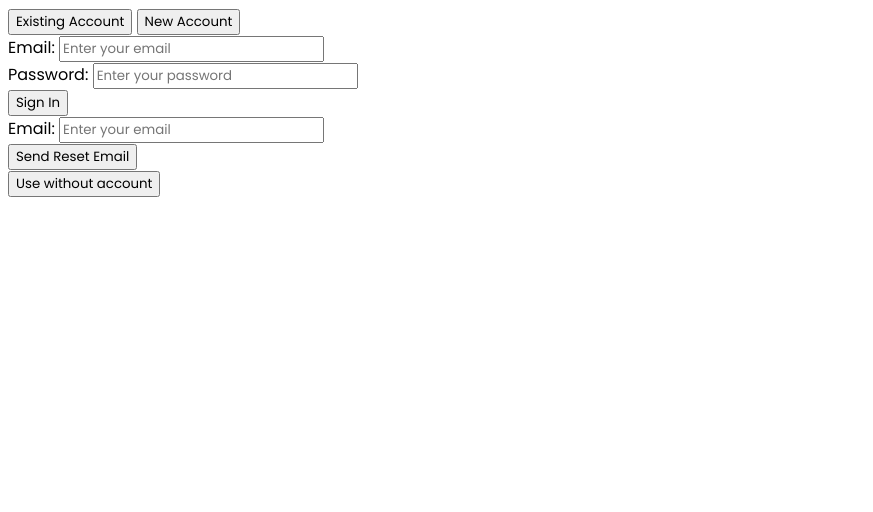
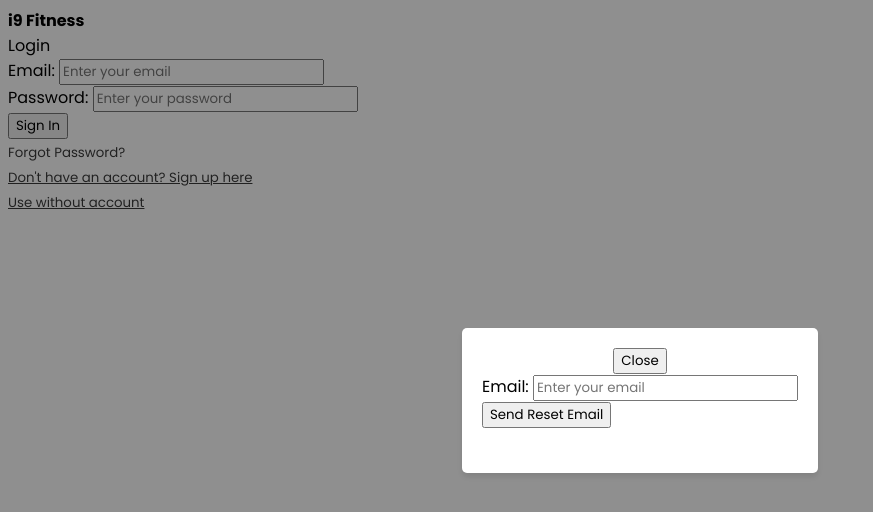
Before and after one commit to kopatsis/i9frontend, a SvelteKit app: page /login in a window 1280 px wide. Both pictures are taken after a click on the button "Forgot Password?". Shown: the top 512 px of the page, without its empty margins (0-873 px from the left). Built offline with nearby package versions, Linux system fonts and the light colour scheme; no server answers.

Commit message:
modal styling begin

```diff
--- a/src/popups/ForgotPass.svelte
+++ b/src/popups/ForgotPass.svelte
@@ -1,8 +1,9 @@
 <script>
 	// @ts-nocheck
 
-	import { auth } from "../auth/firebase";
+	import { auth } from '../auth/firebase';
 	import { sendPasswordResetEmail } from 'firebase/auth';
+	import Modal from '../templates/Modal.svelte';
 
 	export let open = true;
 	export let email = '';
@@ -29,12 +30,14 @@
 			console.error('Login error:', error);
 		}
 	}
-
 </script>
 
+<Modal bind:open={open}>
 	{#if success}
 		<div>Successfully sent reset email to {email}</div>
 	{/if}
+
+	<button on:click={() => (open = false)}>Close</button>
 
 	<form on:submit|preventDefault={sendReset}>
 		<div>
@@ -48,3 +51,5 @@
 			<p style="color: red;">{errorMessage}</p>
 		{/if}
 	</form>
+	<br />
+</Modal>
--- a/src/routes/+page.svelte
+++ b/src/routes/+page.svelte
@@ -150,4 +150,5 @@
 	<button on:click={() => workoutGen('Intro')}>Assessment Workout</button>
 	<br />
 {/if}
+
 <MainFooter />
--- a/src/routes/login/+page.svelte
+++ b/src/routes/login/+page.svelte
@@ -6,7 +6,7 @@
 	import Signin from './Signin.svelte';
 	import Signup from './Signup.svelte';
 
-	let signInForm = true;
+	let signUpForm = false;
 
 	async function createLocalUser() {
 		const url = `${import.meta.env.VITE_BACKEND_URL}/users/local`;
@@ -45,12 +45,32 @@
 	};
 </script>
 
-<button on:click={() => (signInForm = true)}>Existing Account</button>
-<button on:click={() => (signInForm = false)}>New Account</button>
+<div>
+    <b>i9 Fitness</b>
+</div>
 
-{#if signInForm}
-	<Signin />
-	<button on:click={localLogin}>Use without account</button>
+
+{#if !signUpForm}
+	<Signin bind:signUp={signUpForm} />
+	<button class="link-button" on:click={localLogin}>Use without account</button>
 {:else}
-	<Signup />
+	<Signup bind:signUp={signUpForm}/>
 {/if}
+
+
+<style>
+	.link-button {
+	  background: none;
+	  border: none;
+	  color: rgb(59, 59, 59);
+	  text-decoration: underline;
+	  cursor: pointer;
+	  padding: 0;
+	  font-family: inherit;
+	}
+
+	.link-button:hover,
+	.link-button:focus {
+	  text-decoration: none;
+	}
+  </style>
--- a/src/routes/login/Signin.svelte
+++ b/src/routes/login/Signin.svelte
@@ -10,6 +10,7 @@
 	import Logout from '../../components/Logout.svelte';
 	import ForgotPass from '../../popups/ForgotPass.svelte';
 
+	export let signUp = false;
 	let email = '';
 	let password = '';
 	let errorMessage = '';
@@ -26,10 +27,10 @@
 			setLocalLogout();
 			goto('./');
 		} catch (error) {
-      if (error.code === 'auth/user-not-found'){
-        errorMessage = "No user with this email exists"
-      } else if (error.code === 'auth/wrong-password'){
-        errorMessage = "Incorrect password for this user"
+			if (error.code === 'auth/user-not-found') {
+				errorMessage = 'No user with this email exists';
+			} else if (error.code === 'auth/wrong-password') {
+				errorMessage = 'Incorrect password for this user';
 			} else {
 				errorMessage = error.message;
 			}
@@ -60,7 +61,11 @@
 		<Logout />
 	</div>
 {:else}
+	<div>Login</div>
 	<form on:submit|preventDefault={signIn}>
+		{#if errorMessage}
+			<p style="color: red;">{errorMessage}</p>
+		{/if}
 		<div>
 			<label for="email">Email:</label>
 			<input id="email" type="email" bind:value={email} placeholder="Enter your email" required />
@@ -78,15 +83,31 @@
 		<div>
 			<button type="submit">Sign In</button>
 		</div>
-    {#if !forgotPass}
 		<div>
-      <button on:click={() => forgotPass = true}>Forgot Password?</button>
+			<button class="link-button" type="button" on:click={() => (forgotPass = true)}>Forgot Password?</button>
 		</div>
-    {:else}
+		<div>
+			<button class="link-button" type="button" on:click={() => (signUp = true)}>Don't have an account? Sign up here</button>
+		</div>
+		{#if forgotPass}
 			<ForgotPass {email} bind:open={forgotPass} />
-    {/if}
-		{#if errorMessage}
-			<p style="color: red;">{errorMessage}</p>
 		{/if}
 	</form>
 {/if}
+
+<style>
+	.link-button {
+	  background: none;
+	  border: none;
+	  color: rgb(59, 59, 59);
+	  text-decoration: underline;
+	  cursor: pointer;
+	  padding: 0;
+	  font-family: inherit;
+	}
+
+	.link-button:hover,
+	.link-button:focus {
+	  text-decoration: none;
+	}
+  </style>
--- a/src/routes/login/Signup.svelte
+++ b/src/routes/login/Signup.svelte
@@ -6,6 +6,8 @@
 
 	import { auth } from '../../auth/firebase';
 	import { createUserWithEmailAndPassword } from 'firebase/auth';
+
+	export let signUp = true;
 
 	let password = '';
 	let confirmPassword = '';
@@ -71,10 +73,10 @@
 
 <form>
 	<label for="name">Name:</label>
-	<input type="text" id="name" bind:value={name} placeholder="Enter your name (optional)" /><br>
+	<input type="text" id="name" bind:value={name} placeholder="Enter name (optional)" /><br>
 
 	<label for="email">Email:</label>
-	<input type="email" id="email" bind:value={email} placeholder="Enter your email" />
+	<input type="email" id="email" bind:value={email} placeholder="Enter email" />
 	<p>{emailMessage}</p>
 
 	<label for="password">Password:</label>
@@ -85,7 +87,7 @@
 		placeholder="Enter your password"
 		class:hidden={showPassword}
 	/>
-	<input
+	<!-- <input
 		type="text"
 		id="passwordText"
 		bind:value={password}
@@ -94,7 +96,7 @@
 	/>
 	<button on:click|preventDefault={() => (showPassword = !showPassword)}>
 		{showPassword ? 'Hide' : 'Show'} Password
-	</button>
+	</button> -->
 	<p>{lengthMessage}</p>
 	<p>{letterMessage}</p>
 	<p>{numberMessage}</p>
@@ -107,7 +109,7 @@
 		placeholder="Re-enter your password"
 		class:hidden={showConfirmPassword}
 	/>
-	<input
+	<!-- <input
 		type="text"
 		id="confirmPasswordText"
 		bind:value={confirmPassword}
@@ -116,7 +118,7 @@
 	/>
 	<button on:click|preventDefault={() => (showConfirmPassword = !showConfirmPassword)}>
 		{showConfirmPassword ? 'Hide' : 'Show'} Password
-	</button>
+	</button> -->
 	<p>{matchMessage}</p>
 
 	{#if isValidPassword && passwordsMatch && emailValid}
@@ -124,12 +126,31 @@
 		<button on:click|preventDefault={signupFirebase}>Sign Up</button>
 	{:else}
 		<div>Please complete all required fields</div>
-		<button>Sign Up</button>
+		<button type="button">Sign Up</button>
 	{/if}
+
+	<div>
+		<button class="link-button" type="button" on:click={() => (signUp = false)}>Already have an account? Sign in here</button>
+	</div>
 </form>
 
 <style>
 	.hidden {
 		display: none;
 	}
+	.link-button {
+	  background: none;
+	  border: none;
+	  color: rgb(59, 59, 59);
+	  text-decoration: underline;
+	  cursor: pointer;
+	  padding: 0;
+	  font-family: inherit;
+	}
+
+	.link-button:hover,
+	.link-button:focus {
+	  text-decoration: none;
+	}
+
 </style>
--- /dev/null
+++ b/src/templates/Modal.svelte
@@ -0,0 +1,90 @@
+<script>
+	import { onMount } from 'svelte';
+
+	export let open = true;
+	export let closeable = true;
+	export let display = true;
+
+	/**
+	 * @param {{ key: string; }} event
+	 */
+	function handleKeydown(event) {
+		if (event.key === 'Escape') {
+			if (closeable) {
+				open = false;
+			} else {
+				display = false;
+			}
+		}
+	}
+
+	/**
+	 * @param {{ key: string; }} event
+	 */
+	function handleKeydownOuter(event) {
+		if (event.key === 'Enter') {
+			if (closeable) {
+				open = false;
+			} else {
+				display = false;
+			}
+		}
+	}
+
+	onMount(() => {
+		window.addEventListener('keydown', handleKeydown);
+		return () => {
+			window.removeEventListener('keydown', handleKeydown);
+		};
+	});
+</script>
+
+<div
+	class="backdrop"
+    class:none={!display}
+	on:click={() => (open = false)}
+	tabindex="0"
+	on:keydown={handleKeydownOuter}
+	role="button"
+	aria-label="Close modal"
+>
+	<div class="modal" on:click|stopPropagation aria-hidden="true">
+		<slot />
+	</div>
+</div>
+
+<style>
+
+    .backdrop.none{
+        display: none;
+    }
+
+	.backdrop {
+		position: fixed;
+		top: 0;
+		left: 0;
+		width: 100%;
+		height: 100%;
+		background-color: rgba(0, 0, 0, 0.44);
+		display: flex;
+		justify-content: center;
+		align-items: center;
+		z-index: 10;
+		cursor: pointer;
+	}
+
+	.modal {
+		padding: 20px;
+		background: white;
+		border-radius: 5px;
+		box-shadow: 0 4px 6px rgba(0, 0, 0, 0.1);
+		z-index: 11;
+		display: flex;
+		flex-direction: column;
+		align-items: center;
+		max-width: 90%;
+        max-height: 90%;
+        overflow-y: scroll;
+		cursor: default;
+	}
+</style>
```
Also changed, not shown: src/popups/Audio.svelte (+10 -4 lines), src/popups/Sample.svelte (+30 -17 lines), src/popups/UserUpdateForm.svelte (+12 -1 lines). Lines whose indentation alone changed are shown as unchanged.
